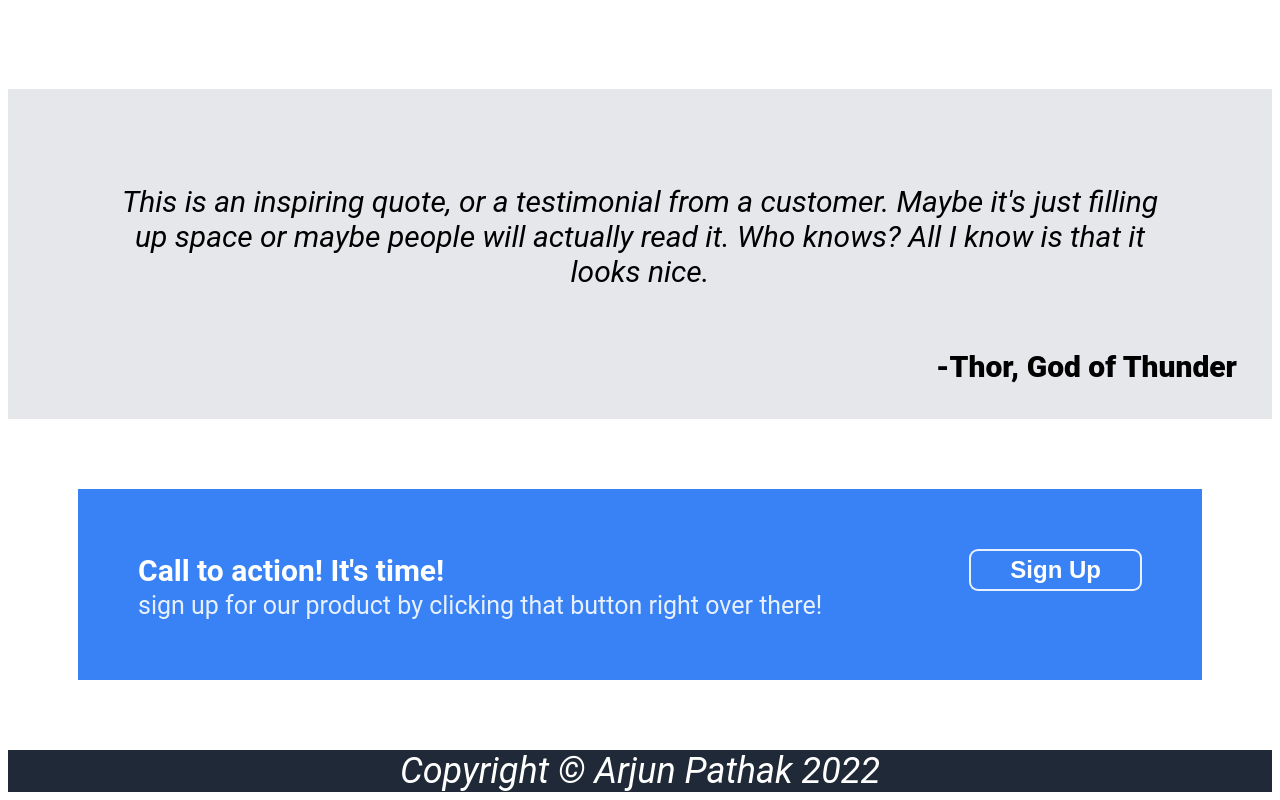
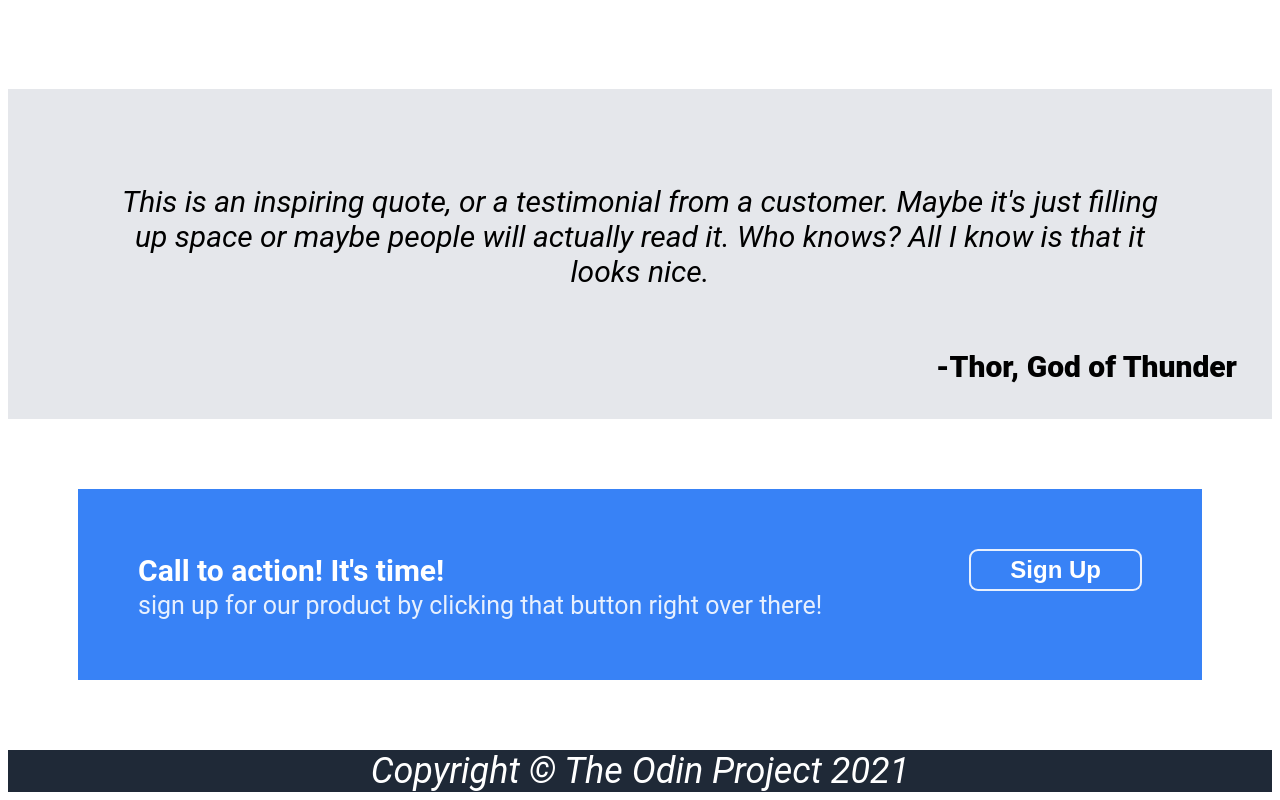
Before and after one commit to Arjuniest/landing-page-odin, a plain HTML site: page index.html in a window 1280 px wide. Shown: the part 477-1277 px from the top of the page. Drawn offline with Linux system fonts and the light colour scheme.

Commit message:
Change footer name as per the original design

```diff
--- a/index.html
+++ b/index.html
@@ -75,7 +75,7 @@
 
 
     <div class="footer">
-        Copyright © Arjun Pathak 2022
+        Copyright © The Odin Project 2021
     </div>
 
 </body>
```
